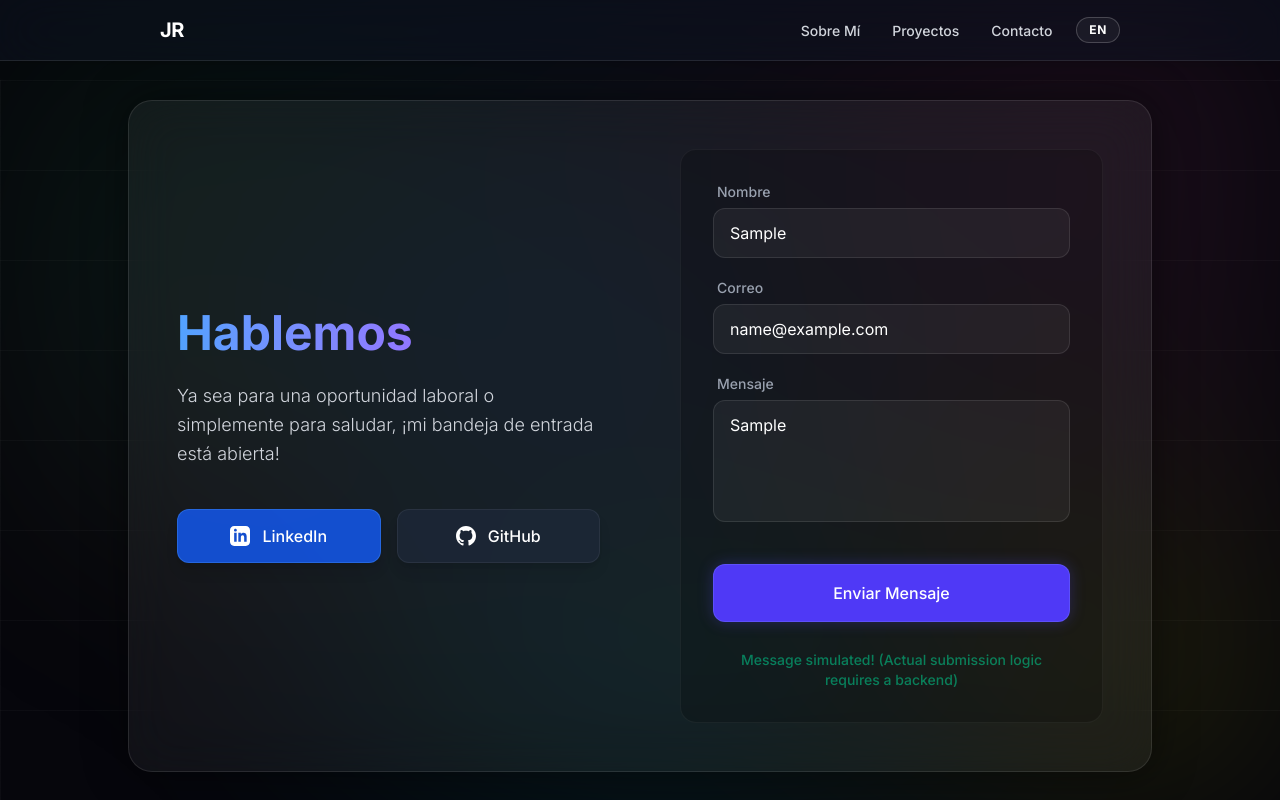
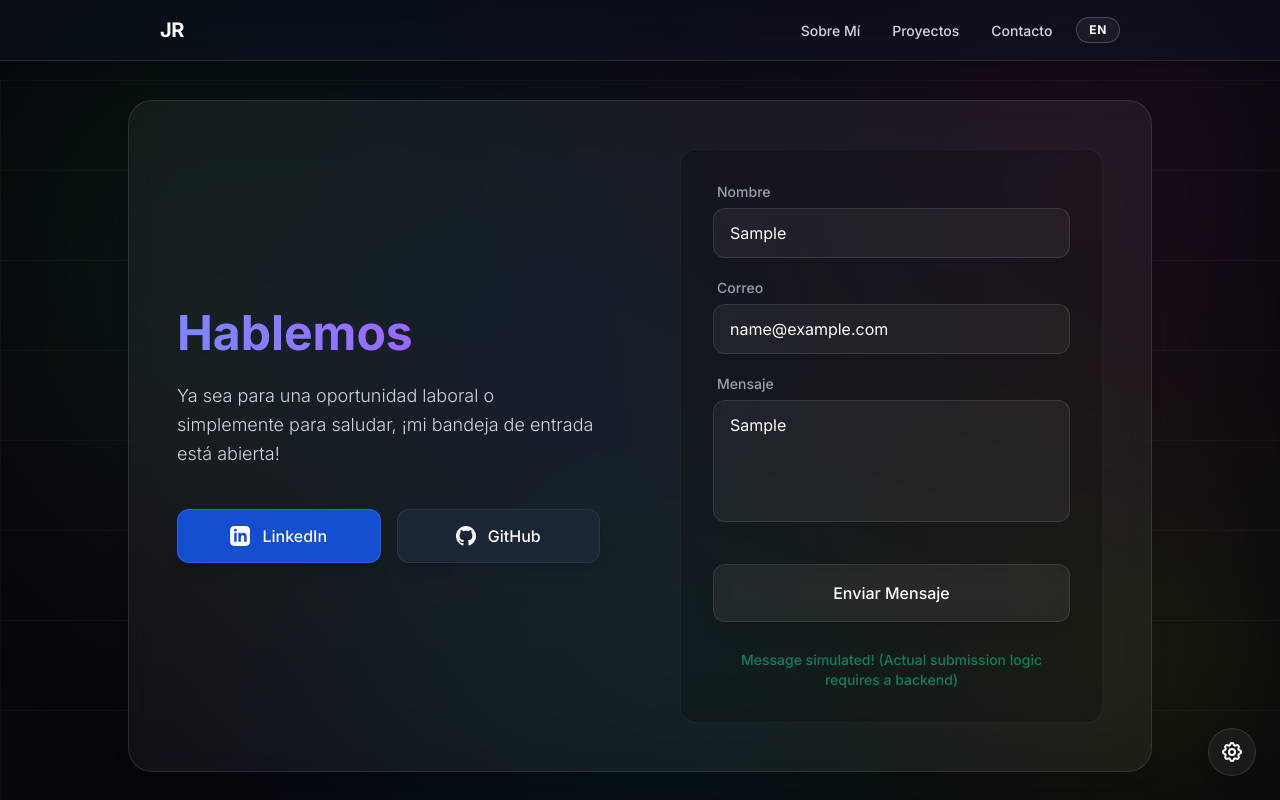
Before and after one commit to riqujavier/my-name-is, a Next.js app: page / in a window 1280 px wide. Both pictures are taken after typing "Sample", "name@example.com", "Sample" into the empty fields and a click on the button "Enviar Mensaje". Shown: the part 2440-3240 px from the top of the page. Built offline with nearby package versions, Linux system fonts and the light colour scheme.

Commit message:
Crear un theme customizer

```diff
--- a/app/layout.tsx
+++ b/app/layout.tsx
@@ -3,6 +3,8 @@ import { Inter } from 'next/font/google'
 import './globals.css'
 import Navbar from '@/components/Navbar'
 import { LanguageProvider } from '@/components/LanguageContext'
+import { ThemeProvider } from '@/components/ThemeContext'
+import ThemeCustomizer from '@/components/ThemeCustomizer'
 
 const inter = Inter({ subsets: ['latin'] })
 
@@ -35,12 +37,15 @@ export default function RootLayout({
   return (
     <html lang="en" className="scroll-smooth bg-[#06060c]">
       <body className={`${inter.className} text-white min-h-screen relative`}>
+        <ThemeProvider>
           <LanguageProvider>
             <Navbar />
+            <ThemeCustomizer />
             <main className="pt-20">
               {children}
             </main>
           </LanguageProvider>
+        </ThemeProvider>
       </body>
     </html>
   )
--- a/components/Contact.tsx
+++ b/components/Contact.tsx
@@ -1,9 +1,11 @@
 'use client';
 import React, { useState } from 'react';
 import { useLanguage } from './LanguageContext';
+import { useTheme } from './ThemeContext';
 
 const Contact: React.FC = () => {
     const { t } = useLanguage();
+    const { themeClasses, glassClasses } = useTheme();
     const [status, setStatus] = useState<string | null>(null);
 
     const handleSubmit = (e: React.FormEvent) => {
@@ -15,11 +17,11 @@ const Contact: React.FC = () => {
 
     return (
         <section className="py-24 relative z-10 flex justify-center items-center px-4">
-            <div className="bg-white/5 backdrop-blur-xl border border-white/10 shadow-[0_0_40px_rgba(0,0,0,0.5)] rounded-3xl p-8 md:p-12 max-w-5xl w-full transition-all duration-300 hover:bg-white/[0.07]">
+            <div className={`${glassClasses.card} ${glassClasses.hover} rounded-3xl p-8 md:p-12 max-w-5xl w-full transition-all duration-300`}>
                 <div className="grid grid-cols-1 lg:grid-cols-2 gap-12 lg:gap-20">
                     {/* Left Column: Info & Links */}
                     <div className="flex flex-col justify-center">
-                        <h2 className="text-4xl md:text-5xl font-bold mb-6 text-transparent bg-clip-text bg-gradient-to-r from-blue-400 to-purple-500">
+                        <h2 className={`text-4xl md:text-5xl font-bold mb-6 ${themeClasses.textGradient}`}>
                             {t('contact_title')}
                         </h2>
                         <p className="text-gray-300 text-lg mb-10 leading-relaxed font-light">
@@ -52,7 +54,7 @@ const Contact: React.FC = () => {
                                 <label className="block text-sm font-medium text-gray-400 mb-1.5 pl-1">{t('form_message')}</label>
                                 <textarea required rows={4} className="w-full bg-white/5 border border-white/10 rounded-xl px-4 py-3 text-white focus:outline-none focus:border-indigo-500/50 focus:ring-1 focus:ring-indigo-500/50 transition-all placeholder-gray-600 resize-none" placeholder="Hello..."></textarea>
                             </div>
-                            <button type="submit" className="mt-4 w-full px-6 py-4 rounded-xl bg-indigo-600 hover:bg-indigo-500 border border-indigo-400/30 transition-all duration-300 text-white font-medium shadow-[0_0_15px_rgba(79,70,229,0.3)] hover:shadow-[0_0_20px_rgba(79,70,229,0.5)]">
+                            <button type="submit" className={`mt-4 w-full px-6 py-4 rounded-xl ${themeClasses.buttonStyle} ${glassClasses.card} transition-all duration-300 text-white font-medium`}>
                                 {t('contact_btn')}
                             </button>
                             {status && <p className="text-emerald-400 text-sm font-medium text-center mt-2 animate-pulse">{status}</p>}
--- a/components/Hero.tsx
+++ b/components/Hero.tsx
@@ -1,24 +1,26 @@
 'use client';
 import React from "react";
 import { useLanguage } from './LanguageContext';
+import { useTheme } from './ThemeContext';
 
 const Hero: React.FC = () => {
     const { t } = useLanguage();
+    const { themeClasses, glassClasses } = useTheme();
 
     return (
         <section className="min-h-[80vh] flex flex-col justify-center items-center text-center py-20 relative px-4">
             <div className="relative z-10 space-y-6 flex flex-col items-center">
-                <h1 className="text-5xl md:text-7xl font-extrabold tracking-tight text-transparent bg-clip-text bg-gradient-to-r from-indigo-400 via-purple-400 to-pink-400 drop-shadow-sm pb-2">
+                <h1 className={`text-5xl md:text-7xl font-extrabold tracking-tight ${themeClasses.textGradient} drop-shadow-sm pb-2`}>
                     {t('hero_title')}
                 </h1>
                 <p className="text-lg md:text-2xl text-gray-300 font-light max-w-2xl mx-auto">
                     {t('hero_subtitle')}
                 </p>
                 <div className="pt-8 flex flex-col sm:flex-row gap-4 justify-center items-center">
-                    <a href="#projects" className="px-8 py-3 outline-none rounded-full bg-white/5 border border-white/10 hover:bg-white/10 backdrop-blur-md transition-all duration-300 text-white font-medium shadow-[0_0_15px_rgba(255,255,255,0.05)] hover:shadow-[0_0_25px_rgba(255,255,255,0.15)] block w-full sm:w-auto text-center">
+                    <a href="#projects" className={`px-8 py-3 outline-none rounded-full ${glassClasses.card} ${glassClasses.hover} transition-all duration-300 text-white font-medium block w-full sm:w-auto text-center`}>
                         {t('hero_btn_projects')}
                     </a>
-                    <a href="/Javier_Riquelme_CV_EN.pdf" target="_blank" rel="noopener noreferrer" className="px-8 py-3 outline-none rounded-full bg-indigo-600/80 border border-indigo-400/50 hover:bg-indigo-500 backdrop-blur-md transition-all duration-300 text-white font-medium shadow-[0_0_15px_rgba(79,70,229,0.3)] hover:shadow-[0_0_25px_rgba(79,70,229,0.5)] flex items-center justify-center gap-2 w-full sm:w-auto">
+                    <a href="/Javier_Riquelme_CV_EN.pdf" target="_blank" rel="noopener noreferrer" className={`px-8 py-3 outline-none rounded-full ${themeClasses.buttonStyle} ${glassClasses.card} transition-all duration-300 text-white font-medium flex items-center justify-center gap-2 w-full sm:w-auto`}>
                         <svg className="w-5 h-5 flex-shrink-0" fill="none" stroke="currentColor" viewBox="0 0 24 24"><path strokeLinecap="round" strokeLinejoin="round" strokeWidth={2} d="M4 16v1a3 3 0 003 3h10a3 3 0 003-3v-1m-4-4l-4 4m0 0l-4-4m4 4V4" /></svg>
                         <span className="whitespace-nowrap">{t('hero_btn_cv')}</span>
                     </a>
--- /dev/null
+++ b/components/ThemeContext.tsx
@@ -0,0 +1,74 @@
+'use client';
+import React, { createContext, useContext, useState, ReactNode } from 'react';
+
+type ColorTheme = 'midnight' | 'ocean' | 'emerald' | 'ruby';
+type GlassStyle = 'soft' | 'heavy' | 'solid';
+
+export const ThemeContext = createContext<{
+  colorTheme: ColorTheme;
+  setColorTheme: (v: ColorTheme) => void;
+  glassStyle: GlassStyle;
+  setGlassStyle: (v: GlassStyle) => void;
+  themeClasses: any;
+  glassClasses: any;
+}>(null as any);
+
+const themeMap = {
+    midnight: {
+        textGradient: "text-transparent bg-clip-text bg-gradient-to-r from-indigo-400 to-purple-500",
+        buttonStyle: "bg-indigo-600 hover:bg-indigo-500 shadow-[0_0_15px_rgba(79,70,229,0.3)] border-indigo-400/30",
+        buttonStroke: "border-indigo-400/30",
+        iconStyle: "text-indigo-400"
+    },
+    ocean: {
+        textGradient: "text-transparent bg-clip-text bg-gradient-to-r from-blue-400 to-cyan-400",
+        buttonStyle: "bg-blue-600 hover:bg-blue-500 shadow-[0_0_15px_rgba(37,99,235,0.3)] border-blue-400/30",
+        buttonStroke: "border-blue-400/30",
+        iconStyle: "text-blue-400"
+    },
+    emerald: {
+        textGradient: "text-transparent bg-clip-text bg-gradient-to-r from-emerald-400 to-teal-400",
+        buttonStyle: "bg-emerald-600 hover:bg-emerald-500 shadow-[0_0_15px_rgba(5,150,105,0.3)] border-emerald-400/30",
+        buttonStroke: "border-emerald-400/30",
+        iconStyle: "text-emerald-400"
+    },
+    ruby: {
+        textGradient: "text-transparent bg-clip-text bg-gradient-to-r from-rose-400 to-orange-400",
+        buttonStyle: "bg-rose-600 hover:bg-rose-500 shadow-[0_0_15px_rgba(225,29,72,0.3)] border-rose-400/30",
+        buttonStroke: "border-rose-400/30",
+        iconStyle: "text-rose-400"
+    }
+}
+
+const glassMap = {
+    soft: {
+        card: "bg-white/5 backdrop-blur-md border border-white/10 shadow-lg",
+        hover: "hover:bg-white/[0.07] hover:border-white/20"
+    },
+    heavy: {
+        card: "bg-white/10 backdrop-blur-3xl border border-white/20 shadow-2xl",
+        hover: "hover:bg-white/[0.15] hover:border-white/30"
+    },
+    solid: {
+        card: "bg-[#13111C] border border-[#2D2A3B] shadow-xl",
+        hover: "hover:bg-[#1C1A27] hover:border-[#3E3A52]"
+    }
+}
+
+export const ThemeProvider = ({ children }: { children: ReactNode }) => {
+    const [colorTheme, setColorTheme] = useState<ColorTheme>('midnight');
+    const [glassStyle, setGlassStyle] = useState<GlassStyle>('soft');
+
+    return (
+        <ThemeContext.Provider value={{
+            colorTheme, setColorTheme,
+            glassStyle, setGlassStyle,
+            themeClasses: themeMap[colorTheme],
+            glassClasses: glassMap[glassStyle]
+        }}>
+            {children}
+        </ThemeContext.Provider>
+    );
+};
+
+export const useTheme = () => useContext(ThemeContext);
--- /dev/null
+++ b/components/ThemeCustomizer.tsx
@@ -0,0 +1,56 @@
+'use client';
+import React, { useState } from 'react';
+import { useTheme } from './ThemeContext';
+
+const ThemeCustomizer = () => {
+    const [isOpen, setIsOpen] = useState(false);
+    const { colorTheme, setColorTheme, glassStyle, setGlassStyle, glassClasses } = useTheme();
+
+    return (
+        <div className="fixed bottom-6 right-6 z-50 flex flex-col items-end">
+            {/* Control Panel Panel */}
+            <div className={`mb-4 overflow-hidden transition-all duration-300 origin-bottom-right ${isOpen ? 'opacity-100 scale-100' : 'opacity-0 scale-95 pointer-events-none'}`}>
+                <div className={`${glassClasses.card} p-5 rounded-2xl w-64`}>
+                    <h3 className="text-sm font-semibold text-white mb-4 uppercase tracking-wider">Live Settings</h3>
+
+                    <div className="mb-5">
+                        <label className="text-xs text-gray-400 mb-2 block">Primary Color</label>
+                        <div className="flex gap-2">
+                            <button onClick={() => setColorTheme('midnight')} className={`w-8 h-8 rounded-full bg-gradient-to-br from-indigo-400 to-purple-500 border-2 transition-transform ${colorTheme === 'midnight' ? 'border-white scale-110' : 'border-transparent'}`} />
+                            <button onClick={() => setColorTheme('ocean')} className={`w-8 h-8 rounded-full bg-gradient-to-br from-blue-400 to-cyan-400 border-2 transition-transform ${colorTheme === 'ocean' ? 'border-white scale-110' : 'border-transparent'}`} />
+                            <button onClick={() => setColorTheme('emerald')} className={`w-8 h-8 rounded-full bg-gradient-to-br from-emerald-400 to-teal-400 border-2 transition-transform ${colorTheme === 'emerald' ? 'border-white scale-110' : 'border-transparent'}`} />
+                            <button onClick={() => setColorTheme('ruby')} className={`w-8 h-8 rounded-full bg-gradient-to-br from-rose-400 to-orange-400 border-2 transition-transform ${colorTheme === 'ruby' ? 'border-white scale-110' : 'border-transparent'}`} />
+                        </div>
+                    </div>
+
+                    <div>
+                        <label className="text-xs text-gray-400 mb-2 block">Glassmorphism Level</label>
+                        <div className="flex flex-col gap-2">
+                            <button onClick={() => setGlassStyle('soft')} className={`px-3 py-1.5 text-xs font-medium rounded-lg border transition-colors ${glassStyle === 'soft' ? 'bg-white/10 text-white border-white/20' : 'bg-transparent text-gray-400 border-transparent hover:bg-white/5'}`}>Soft (Default)</button>
+                            <button onClick={() => setGlassStyle('heavy')} className={`px-3 py-1.5 text-xs font-medium rounded-lg border transition-colors ${glassStyle === 'heavy' ? 'bg-white/10 text-white border-white/20' : 'bg-transparent text-gray-400 border-transparent hover:bg-white/5'}`}>Heavy Blur</button>
+                            <button onClick={() => setGlassStyle('solid')} className={`px-3 py-1.5 text-xs font-medium rounded-lg border transition-colors ${glassStyle === 'solid' ? 'bg-white/10 text-white border-white/20' : 'bg-transparent text-gray-400 border-transparent hover:bg-white/5'}`}>Disable Glass</button>
+                        </div>
+                    </div>
+                </div>
+            </div>
+
+            {/* Toggle Button */}
+            <button
+                onClick={() => setIsOpen(!isOpen)}
+                className={`w-12 h-12 rounded-full ${glassClasses.card} flex items-center justify-center hover:scale-110 transition-all active:scale-95 shadow-[0_0_20px_rgba(255,255,255,0.1)]`}
+                aria-label="Open Theme Customizer"
+            >
+                <svg className={`w-6 h-6 text-white transition-transform duration-300 ${isOpen ? 'rotate-90' : 'rotate-0'}`} fill="none" stroke="currentColor" viewBox="0 0 24 24">
+                  {isOpen ? (
+                    <path strokeLinecap="round" strokeLinejoin="round" strokeWidth={2} d="M6 18L18 6M6 6l12 12" />
+                  ) : (
+                    <path strokeLinecap="round" strokeLinejoin="round" strokeWidth={2} d="M10.325 4.317c.426-1.756 2.924-1.756 3.35 0a1.724 1.724 0 002.573 1.066c1.543-.94 3.31.826 2.37 2.37a1.724 1.724 0 001.065 2.572c1.756.426 1.756 2.924 0 3.35a1.724 1.724 0 00-1.066 2.573c.94 1.543-.826 3.31-2.37 2.37a1.724 1.724 0 00-2.572 1.065c-.426 1.756-2.924 1.756-3.35 0a1.724 1.724 0 00-2.573-1.066c-1.543.94-3.31-.826-2.37-2.37a1.724 1.724 0 00-1.065-2.572c-1.756-.426-1.756-2.924 0-3.35a1.724 1.724 0 001.066-2.573c-.94-1.543.826-3.31 2.37-2.37.996.608 2.296.07 2.572-1.065z" />
+                  )}
+                  {!isOpen && <path strokeLinecap="round" strokeLinejoin="round" strokeWidth={2} d="M15 12a3 3 0 11-6 0 3 3 0 016 0z" />}
+                </svg>
+            </button>
+        </div>
+    );
+};
+
+export default ThemeCustomizer;
```
Lines whose indentation alone changed are shown as unchanged.
